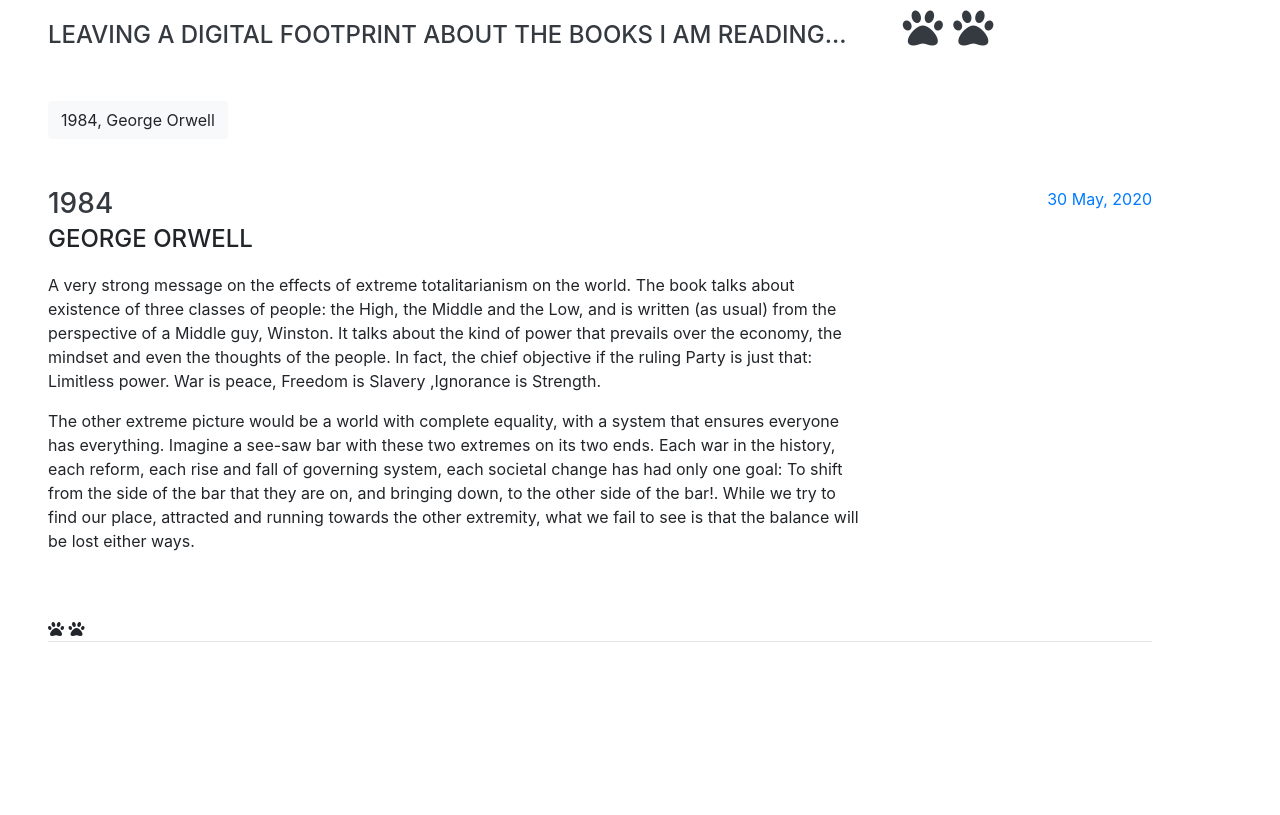
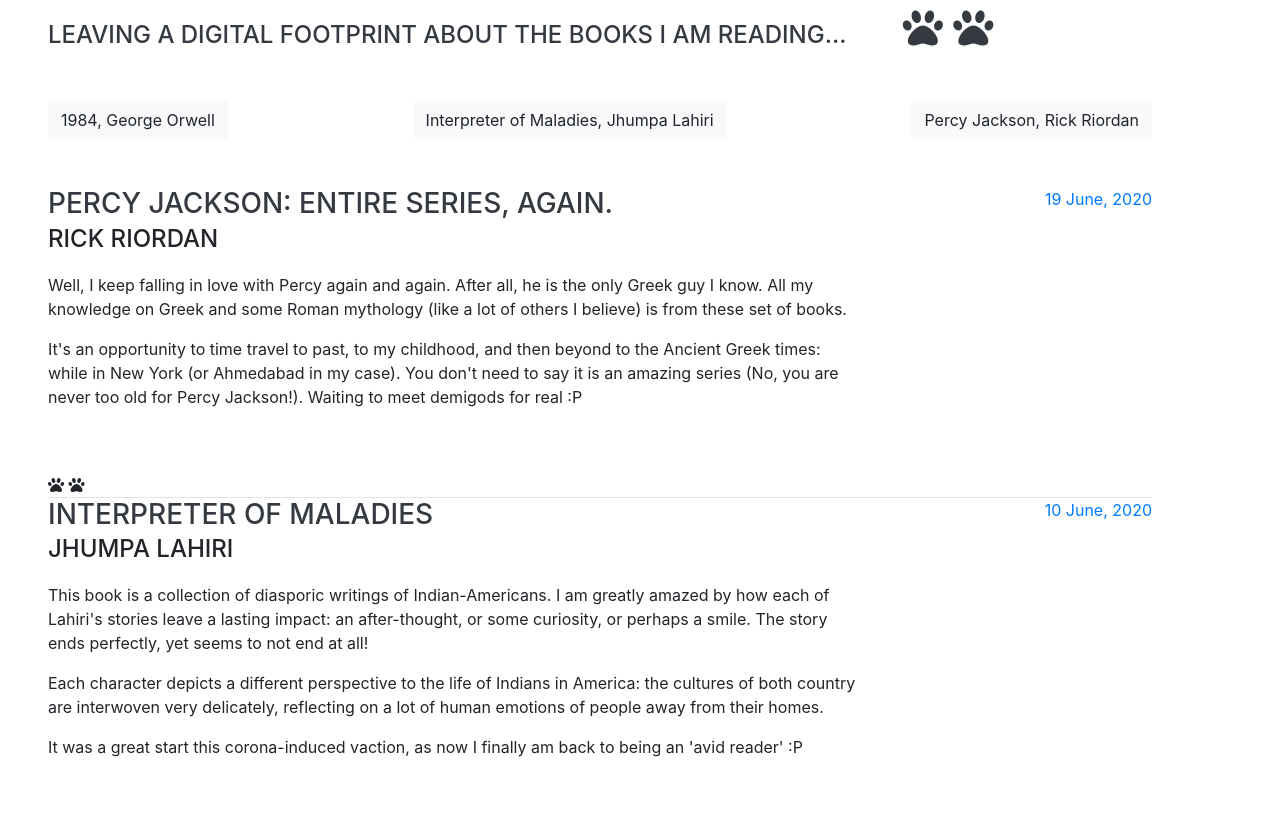
Before and after one commit to HeerAmbavi/HeerAmbavi.github.io, a website with bundled scripts: page blog.html in a window 1280 px wide. Shown: the part 137-952 px from the top of the page. Before the commit the page ends 859 px from the top, so only its background shows below. Built offline with nearby package versions, Linux system fonts and the light colour scheme; a web font is replaced by a local one.

Commit message:
percy jackson interpreter of maladies

```diff
--- a/blog.html
+++ b/blog.html
@@ -77,9 +77,58 @@
           <!-- Add button here -->
           <div class="blog-item d-flex flex-column flex-md-row justify-content-between mb-5">
               <a href="#book1" type="button" class="btn btn-light">1984, George Orwell</a>
+              <a href="#book2" type="button" class="btn btn-light">Interpreter of Maladies, Jhumpa Lahiri</a>
+              <a href="#book3" type="button" class="btn btn-light">Percy Jackson, Rick Riordan</a>
           </div>
 
           <!-- Add book here -->
+          <div id="book3" class="blog-item d-flex flex-column flex-md-row justify-content-between mb-5">
+              <div class="blog-content">
+                <h3 class="mb-0">Percy Jackson: Entire series, again.</h3>
+                <div class="subheading mb-3">Rick Riordan</div>
+                <div>
+                    <p> Well, I keep falling in love with Percy again and again. After all, he is the only Greek guy I know.
+                    All my knowledge on Greek and some Roman mythology (like a lot of others I believe) is from these set of books.</p>
+
+                    <p>It's an opportunity to time travel to past, to my childhood, and then beyond to the Ancient Greek times:
+                    while in New York (or Ahmedabad in my case). You don't need to say it is an amazing series (No, you are never
+                    too old for Percy Jackson!). Waiting to meet demigods for real :P</p>
+                </div>
+
+              </div>
+              <div class="blog-date text-md-right">
+                <span class="text-primary">19 June, 2020</span>
+              </div>
+          </div>
+          <span ><i class="fa fa-paw" aria-hidden="true"></i> <i class="fa fa-paw" aria-hidden="true"></i></span>
+          <hr class="m-0">
+
+
+          <div id="book2" class="blog-item d-flex flex-column flex-md-row justify-content-between mb-5">
+              <div class="blog-content">
+                <h3 class="mb-0">Interpreter of Maladies</h3>
+                <div class="subheading mb-3">Jhumpa Lahiri</div>
+                <div>
+                    <p> This book is a collection of diasporic writings of Indian-Americans. I am greatly amazed by how each of
+                        Lahiri's stories leave a lasting impact: an after-thought, or some curiosity, or perhaps a smile.
+                        The story ends perfectly, yet seems to not end at all!</p>
+
+                    <p> Each character depicts a different perspective to the life of Indians in America:
+                        the cultures of both country are interwoven very delicately, reflecting on a lot of human emotions
+                        of people away from their homes.</p>
+                    <p> It was a great start this corona-induced vaction, as now I finally am back to being an 'avid reader' :P
+                    </p>
+                </div>
+
+              </div>
+              <div class="blog-date text-md-right">
+                <span class="text-primary">10 June, 2020</span>
+              </div>
+          </div>
+          <span ><i class="fa fa-paw" aria-hidden="true"></i> <i class="fa fa-paw" aria-hidden="true"></i></span>
+          <hr class="m-0">
+
+
           <div id="book1" class="blog-item d-flex flex-column flex-md-row justify-content-between mb-5">
               <div class="blog-content">
                 <h3 class="mb-0">1984</h3>
```
